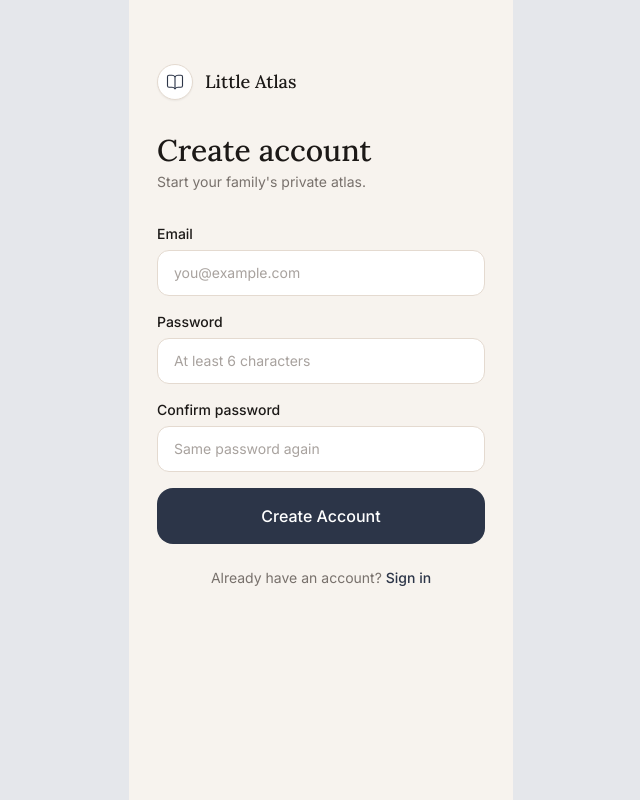
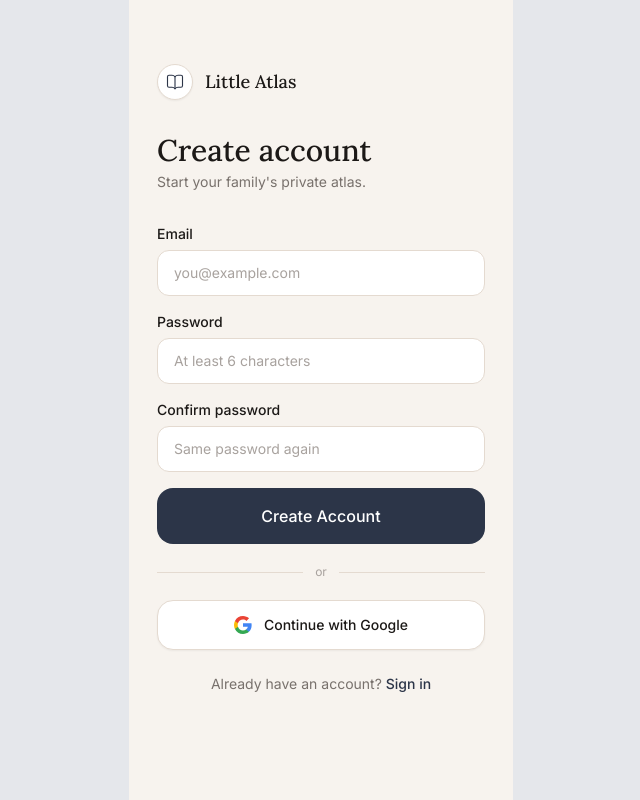
Before and after one commit to MaverickMoonMaker001/little-atlas, a React (Vite) app: page /signup in a window 1280 px wide. Shown: the whole page, without its empty margins (319-959 px from the left). Built offline with nearby package versions, Linux system fonts and the light colour scheme; no server answers.

Commit message:
Add Google sign-in to auth pages

```diff
--- a/src/pages/Login.jsx
+++ b/src/pages/Login.jsx
@@ -4,15 +4,38 @@ import { BookOpen } from 'lucide-react'
 import { useAuth } from '../store/authStore'
 import Spinner from '../components/Spinner'
 
+function GoogleIcon() {
+  return (
+    <svg width="18" height="18" viewBox="0 0 18 18" fill="none" xmlns="http://www.w3.org/2000/svg">
+      <path d="M17.64 9.205c0-.639-.057-1.252-.164-1.841H9v3.481h4.844a4.14 4.14 0 01-1.796 2.716v2.259h2.908c1.702-1.567 2.684-3.875 2.684-6.615z" fill="#4285F4"/>
+      <path d="M9 18c2.43 0 4.467-.806 5.956-2.18l-2.908-2.259c-.806.54-1.837.859-3.048.859-2.344 0-4.328-1.584-5.036-3.711H.957v2.332A8.997 8.997 0 009 18z" fill="#34A853"/>
+      <path d="M3.964 10.71A5.41 5.41 0 013.682 9c0-.593.102-1.17.282-1.71V4.958H.957A8.996 8.996 0 000 9c0 1.452.348 2.827.957 4.042l3.007-2.332z" fill="#FBBC05"/>
+      <path d="M9 3.58c1.321 0 2.508.454 3.44 1.345l2.582-2.58C13.463.891 11.426 0 9 0A8.997 8.997 0 00.957 4.958L3.964 7.29C4.672 5.163 6.656 3.58 9 3.58z" fill="#EA4335"/>
+    </svg>
+  )
+}
+
 export default function Login() {
   const navigate = useNavigate()
-  const { signIn, resetPassword } = useAuth()
+  const { signIn, signInWithGoogle, resetPassword } = useAuth()
   const [form, setForm] = useState({ email: '', password: '' })
   const [error, setError] = useState('')
   const [resetSent, setResetSent] = useState(false)
   const [loading, setLoading] = useState(false)
+  const [googleLoading, setGoogleLoading] = useState(false)
 
   const set = (key) => (e) => setForm((f) => ({ ...f, [key]: e.target.value }))
+
+  async function handleGoogleSignIn() {
+    setError('')
+    setGoogleLoading(true)
+    try {
+      await signInWithGoogle()
+    } catch (err) {
+      setError(err.message || 'Could not sign in with Google.')
+      setGoogleLoading(false)
+    }
+  }
 
   async function handleSubmit(e) {
     e.preventDefault()
@@ -99,6 +122,22 @@ export default function Login() {
         </button>
       </form>
 
+      <div className="flex items-center gap-3 my-5">
+        <div className="flex-1 h-px bg-cream-300" />
+        <span className="text-xs text-atlas-muted">or</span>
+        <div className="flex-1 h-px bg-cream-300" />
+      </div>
+
+      <button
+        type="button"
+        onClick={handleGoogleSignIn}
+        disabled={googleLoading}
+        className="w-full flex items-center justify-center gap-3 bg-white border border-cream-300 rounded-2xl py-3.5 text-sm font-medium text-[#1C1917] shadow-sm hover:bg-cream-50 active:bg-cream-100 transition-colors disabled:opacity-60"
+      >
+        {googleLoading ? <Spinner size="sm" /> : <GoogleIcon />}
+        Continue with Google
+      </button>
+
       <button
         type="button"
         onClick={handleForgotPassword}
--- a/src/pages/Signup.jsx
+++ b/src/pages/Signup.jsx
@@ -4,14 +4,37 @@ import { BookOpen } from 'lucide-react'
 import { useAuth } from '../store/authStore'
 import Spinner from '../components/Spinner'
 
+function GoogleIcon() {
+  return (
+    <svg width="18" height="18" viewBox="0 0 18 18" fill="none" xmlns="http://www.w3.org/2000/svg">
+      <path d="M17.64 9.205c0-.639-.057-1.252-.164-1.841H9v3.481h4.844a4.14 4.14 0 01-1.796 2.716v2.259h2.908c1.702-1.567 2.684-3.875 2.684-6.615z" fill="#4285F4"/>
+      <path d="M9 18c2.43 0 4.467-.806 5.956-2.18l-2.908-2.259c-.806.54-1.837.859-3.048.859-2.344 0-4.328-1.584-5.036-3.711H.957v2.332A8.997 8.997 0 009 18z" fill="#34A853"/>
+      <path d="M3.964 10.71A5.41 5.41 0 013.682 9c0-.593.102-1.17.282-1.71V4.958H.957A8.996 8.996 0 000 9c0 1.452.348 2.827.957 4.042l3.007-2.332z" fill="#FBBC05"/>
+      <path d="M9 3.58c1.321 0 2.508.454 3.44 1.345l2.582-2.58C13.463.891 11.426 0 9 0A8.997 8.997 0 00.957 4.958L3.964 7.29C4.672 5.163 6.656 3.58 9 3.58z" fill="#EA4335"/>
+    </svg>
+  )
+}
+
 export default function Signup() {
   const navigate = useNavigate()
-  const { signUp } = useAuth()
+  const { signUp, signInWithGoogle } = useAuth()
   const [form, setForm] = useState({ email: '', password: '', confirm: '' })
   const [error, setError] = useState('')
   const [loading, setLoading] = useState(false)
+  const [googleLoading, setGoogleLoading] = useState(false)
 
   const set = (key) => (e) => setForm((f) => ({ ...f, [key]: e.target.value }))
+
+  async function handleGoogleSignIn() {
+    setError('')
+    setGoogleLoading(true)
+    try {
+      await signInWithGoogle()
+    } catch (err) {
+      setError(err.message || 'Could not sign in with Google.')
+      setGoogleLoading(false)
+    }
+  }
 
   async function handleSubmit(e) {
     e.preventDefault()
@@ -98,6 +121,22 @@ export default function Signup() {
         </button>
       </form>
 
+      <div className="flex items-center gap-3 my-5">
+        <div className="flex-1 h-px bg-cream-300" />
+        <span className="text-xs text-atlas-muted">or</span>
+        <div className="flex-1 h-px bg-cream-300" />
+      </div>
+
+      <button
+        type="button"
+        onClick={handleGoogleSignIn}
+        disabled={googleLoading}
+        className="w-full flex items-center justify-center gap-3 bg-white border border-cream-300 rounded-2xl py-3.5 text-sm font-medium text-[#1C1917] shadow-sm hover:bg-cream-50 active:bg-cream-100 transition-colors disabled:opacity-60"
+      >
+        {googleLoading ? <Spinner size="sm" /> : <GoogleIcon />}
+        Continue with Google
+      </button>
+
       <p className="text-sm text-atlas-warm text-center mt-6">
         Already have an account?{' '}
         <Link to="/login" className="font-medium text-atlas-dark hover:underline">
--- a/src/store/authStore.jsx
+++ b/src/store/authStore.jsx
@@ -37,6 +37,14 @@ export function AuthProvider({ children }) {
     return data
   }
 
+  async function signInWithGoogle() {
+    const { error } = await supabase.auth.signInWithOAuth({
+      provider: 'google',
+      options: { redirectTo: `${window.location.origin}/home` },
+    })
+    if (error) throw error
+  }
+
   async function signOut() {
     const { error } = await supabase.auth.signOut()
     if (error) throw error
@@ -48,7 +56,7 @@ export function AuthProvider({ children }) {
   }
 
   return (
-    <AuthContext.Provider value={{ user, signUp, signIn, signOut, resetPassword }}>
+    <AuthContext.Provider value={{ user, signUp, signIn, signInWithGoogle, signOut, resetPassword }}>
       {children}
     </AuthContext.Provider>
   )
```
